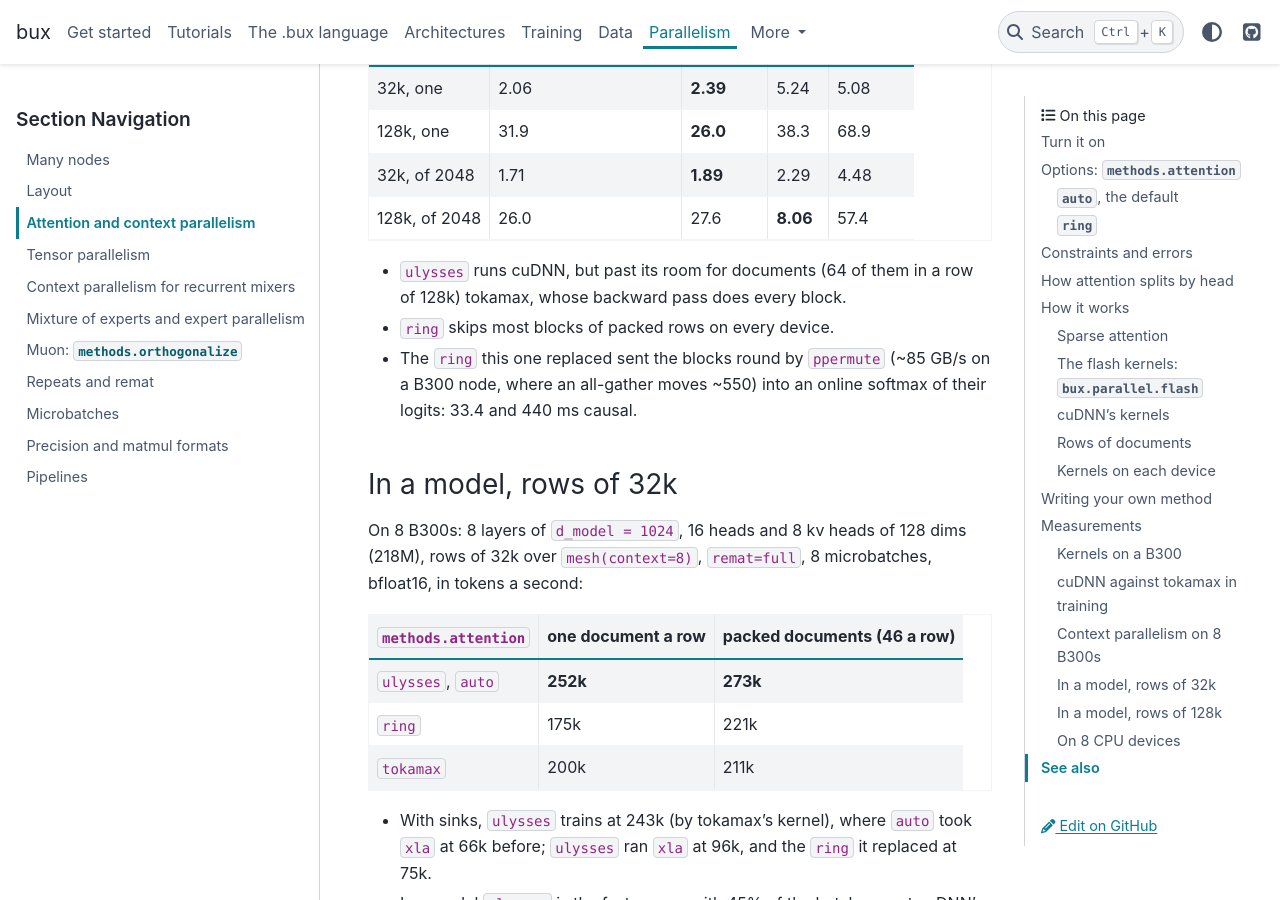
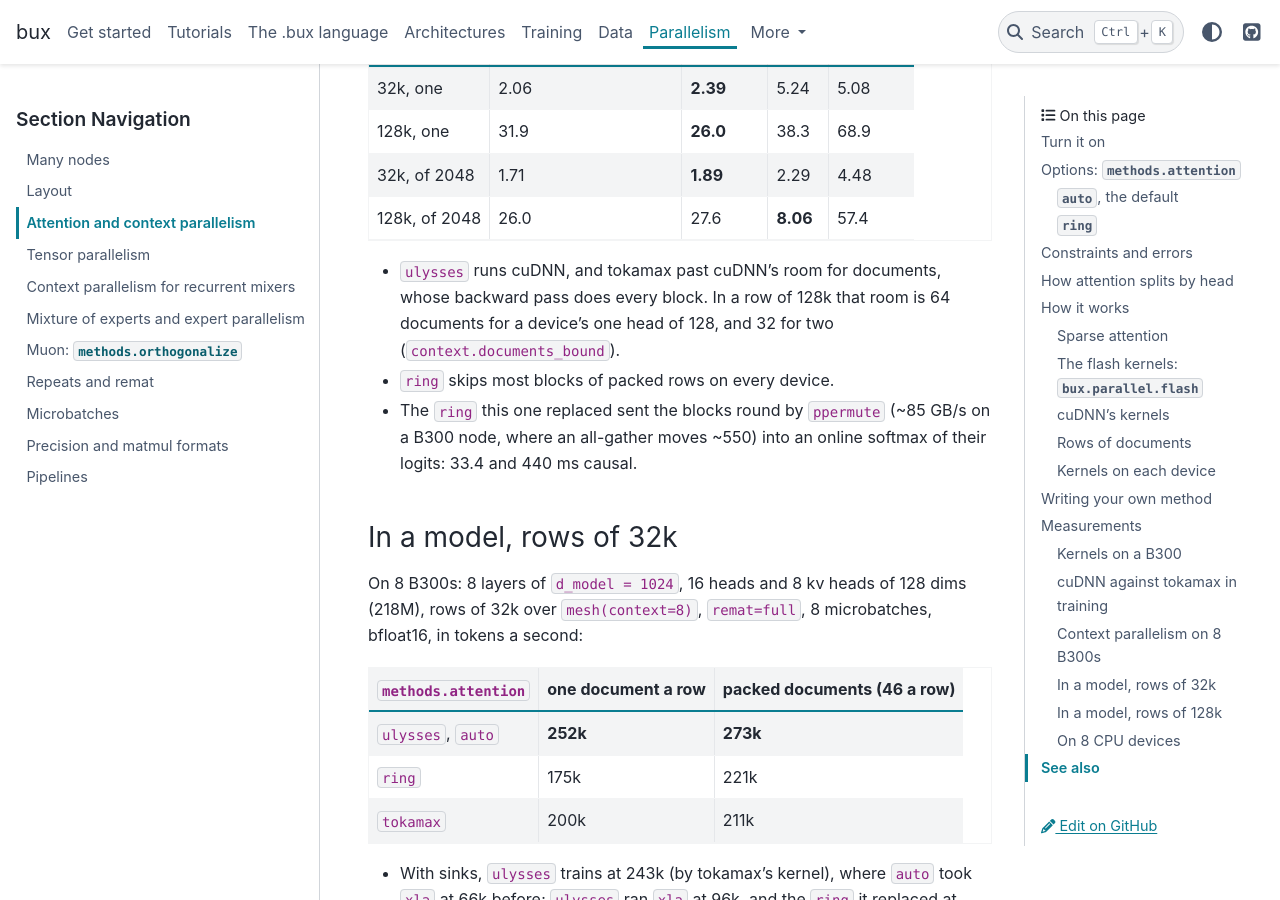
Before and after one commit to pilot7747/bux, a Sphinx documentation site: the page built from docs/parallelism/attention.md, in a window 1280 px wide and 900 px high, scrolled down 10992 px. Built offline with Sphinx 7.4.7 and the PyData theme 0.15.4, drawn with Linux system fonts in a browser that asks for light colours; cross-references to code outside the pages are shown as plain code.

Commit message:
Docs: cuDNN's room for documents in a row of 128k is 64 for a device's one head and 32 for two, so the two measurements agree
Co-Authored-By: Claude Opus 5.5 <noreply@anthropic.com>

```diff
--- a/docs/parallelism/attention.md
+++ b/docs/parallelism/attention.md
@@ -355,8 +355,9 @@ forward and backward pass, in ms:
 | 32k, of 2048 | 1.71 | **1.89** | 2.29 | 4.48 |
 | 128k, of 2048 | 26.0 | 27.6 | **8.06** | 57.4 |
 
-- `ulysses` runs cuDNN, but past its room for documents (64 of them in a row of 128k)
-  tokamax, whose backward pass does every block.
+- `ulysses` runs cuDNN, and tokamax past cuDNN's room for documents, whose backward
+  pass does every block. In a row of 128k that room is 64 documents for a device's
+  one head of 128, and 32 for two (`context.documents_bound`).
 - `ring` skips most blocks of packed rows on every device.
 - The `ring` this one replaced sent the blocks round by `ppermute` (~85 GB/s on a B300
   node, where an all-gather moves ~550) into an online softmax of their logits: 33.4
```
